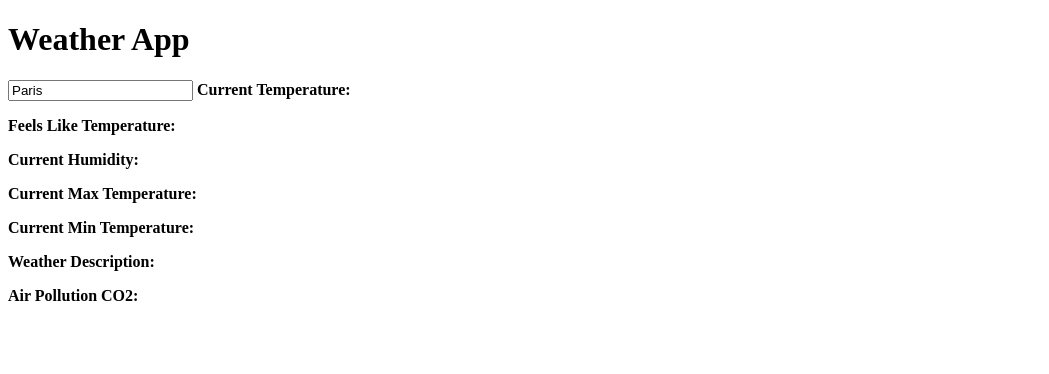
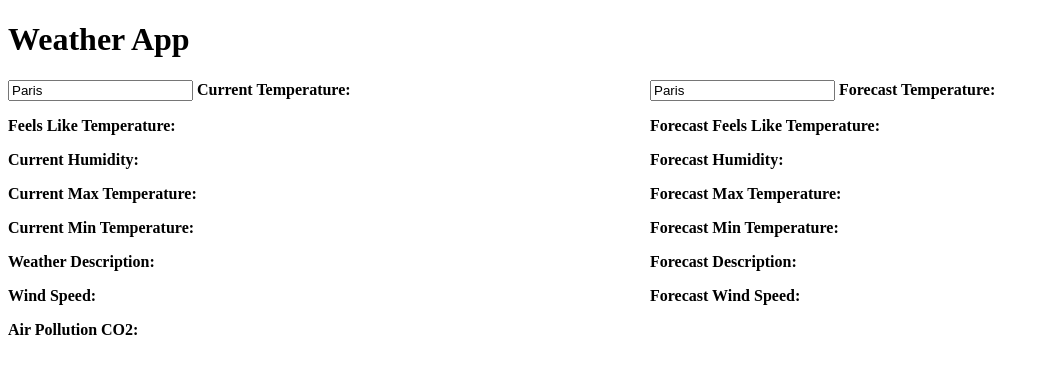
Before and after one commit to kalebers/weather_app, a Flask app: page / in a window 1280 px wide. Shown: the top 374 px of the page, without its empty margins (0-1049 px from the left). Run offline with Flask 3, Linux system fonts and the light colour scheme; data that the repository does not hold is empty.

Commit message:
Fixes frontend (#9)
* fixes on frontend liks and data

* add fixes

---------

Co-authored-by: Kalebe Szlachta

```diff
--- a/src/templates/index.html
+++ b/src/templates/index.html
@@ -4,23 +4,33 @@
     <script defer src="https://cdn.jsdelivr.net/npm/alpinejs@3.x.x/dist/cdn.min.js"></script>
     <meta charset="UTF-8">
     <title>Weather App</title>
-</head>
-<body>
-    <h1>Weather App</h1>
-    <div x-data="weather" x-cloak>
-        <input type="text" name="search" x-model.debounce.500ms="search" placeholder="Enter location"></input>
-
-        <!-- Label for Current Temperature -->
     <style>
         label {
             font-weight: bold;
             margin-right: 10px;
         }
+        .weather-container {
+            display: flex;
+            gap: 20px;
+        }
+        .weather-section {
+            flex: 1;
+        }
     </style>
+</head>
+<body>
+    <h1>Weather App</h1>
+
+    <!-- Flexbox container for side-by-side display -->
+    <div class="weather-container">
+
+        <!-- Current Weather Section -->
+        <div x-data="weather" x-cloak class="weather-section">
+            <input type="text" name="search" x-model.debounce.500ms="search" placeholder="Enter location"></input>
+
             <label>Current Temperature:</label>
             <p x-text="current_weather.main.temp"></p>
 
-        <!-- Label for Feels Like Temperature -->
             <label>Feels Like Temperature:</label>
             <p x-text="current_weather.main.feels_like"></p>
 
@@ -36,16 +46,45 @@
             <label>Weather Description:</label>
             <p x-text="current_weather.weather[0].description"></p>
 
-        <!-- Label for Air Pollution CO2 -->
+            <label>Wind Speed:</label>
+            <p x-text="current_weather.wind.speed"></p>
+
             <label>Air Pollution CO2:</label>
             <p x-text="current_weather.air_pollution.list[0].components.co"></p>
         </div>
-</body>
+
+        <!-- Forecast Section -->
+        <div x-data="forecast" x-cloak class="weather-section">
+            <input type="text" name="search" x-model.debounce.500ms="search" placeholder="Enter location"></input>
+
+            <label>Forecast Temperature:</label>
+            <p x-text="current_weather.main.temp"></p>
+
+            <label>Forecast Feels Like Temperature:</label>
+            <p x-text="current_weather.main.feels_like"></p>
+
+            <label>Forecast Humidity:</label>
+            <p x-text="current_weather.main.humidity"></p>
+
+            <label>Forecast Max Temperature:</label>
+            <p x-text="current_weather.main.temp_max"></p>
+
+            <label>Forecast Min Temperature:</label>
+            <p x-text="current_weather.main.temp_min"></p>
+
+            <label>Forecast Description:</label>
+            <p x-text="current_weather.weather[0].description"></p>
+
+            <label>Forecast Wind Speed:</label>
+            <p x-text="current_weather.wind.speed"></p>
+        </div>
+    </div>
+
     <script>
         document.addEventListener("alpine:init", () => {
             Alpine.data("weather", () => ({
                 current_weather: {},
-            search:"Paris",
+                search: "Paris",
                 async init() {
                     this.$watch("search", async (value) => {
                         await this.fetch_data()
@@ -57,5 +96,22 @@
                 },
             }))
         })
+
+        document.addEventListener("alpine:init", () => {
+            Alpine.data("forecast", () => ({
+                current_weather: {},
+                search: "Paris",
+                async init() {
+                    this.$watch("search", async (value) => {
+                        await this.fetch_data()
+                    })
+                    await this.fetch_data()
+                },
+                async fetch_data() {
+                    this.current_weather = await (await fetch("/forecast/" + this.search)).json()
+                },
+            }))
+        })
     </script>
+</body>
 </html>
```
Lines whose indentation alone changed are shown as unchanged.
